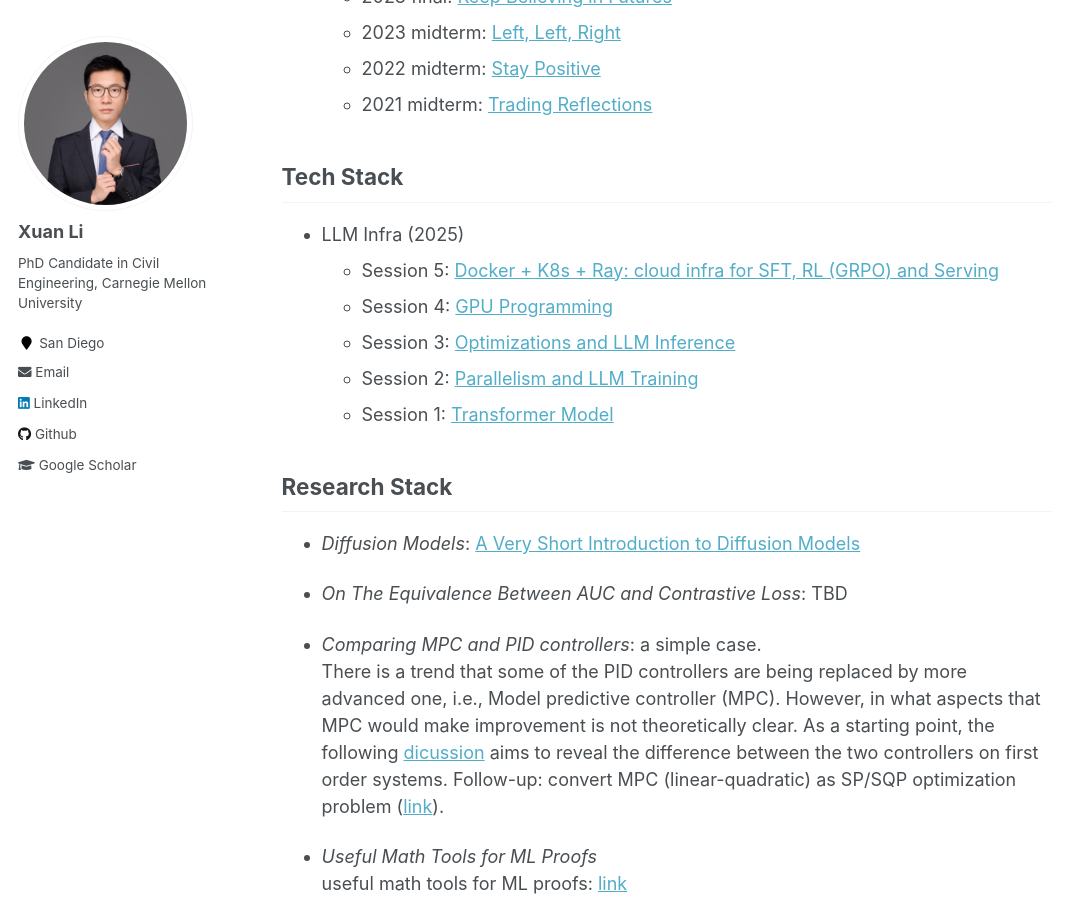
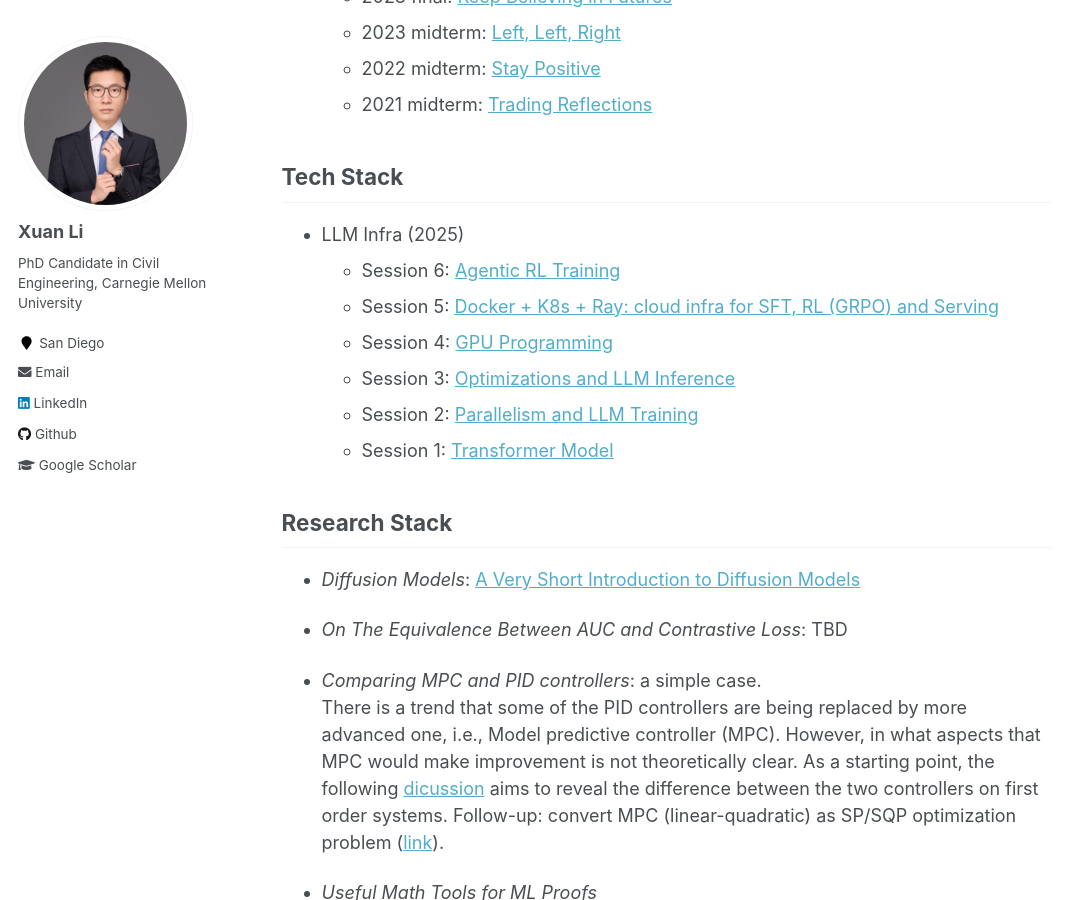
Before and after one commit to milanlx/milanlx.github.io, a Jekyll site: the page built from _pages/blog.md, in a window 1280 px wide and 900 px high, scrolled down 558 px. Shown: the whole window, without its empty margins (0-1085 px from the left). Built offline with Jekyll 4.4.1, drawn with Linux system fonts in a browser that asks for light colours.

Commit message:
Add link for Agentic RL Training session

```diff
--- a/_pages/blog.md
+++ b/_pages/blog.md
@@ -26,6 +26,7 @@ On AI and Investment
 Tech Stack
 ---------------
 * LLM Infra (2025)
+  - Session 6:  [Agentic RL Training](https://milanlx.github.io/files/blogs/tech-stack/agentic_rl.pdf)
   - Session 5:  [Docker + K8s + Ray: cloud infra for SFT, RL (GRPO) and Serving](https://milanlx.github.io/files/blogs/tech-stack/tech_stack.pdf)
   - Session 4:  [GPU Programming](https://milanlx.github.io/files/blogs/tech-stack/gpu.pdf)
   - Session 3:  [Optimizations and LLM Inference](https://milanlx.github.io/files/blogs/tech-stack/inference.pdf)
```
